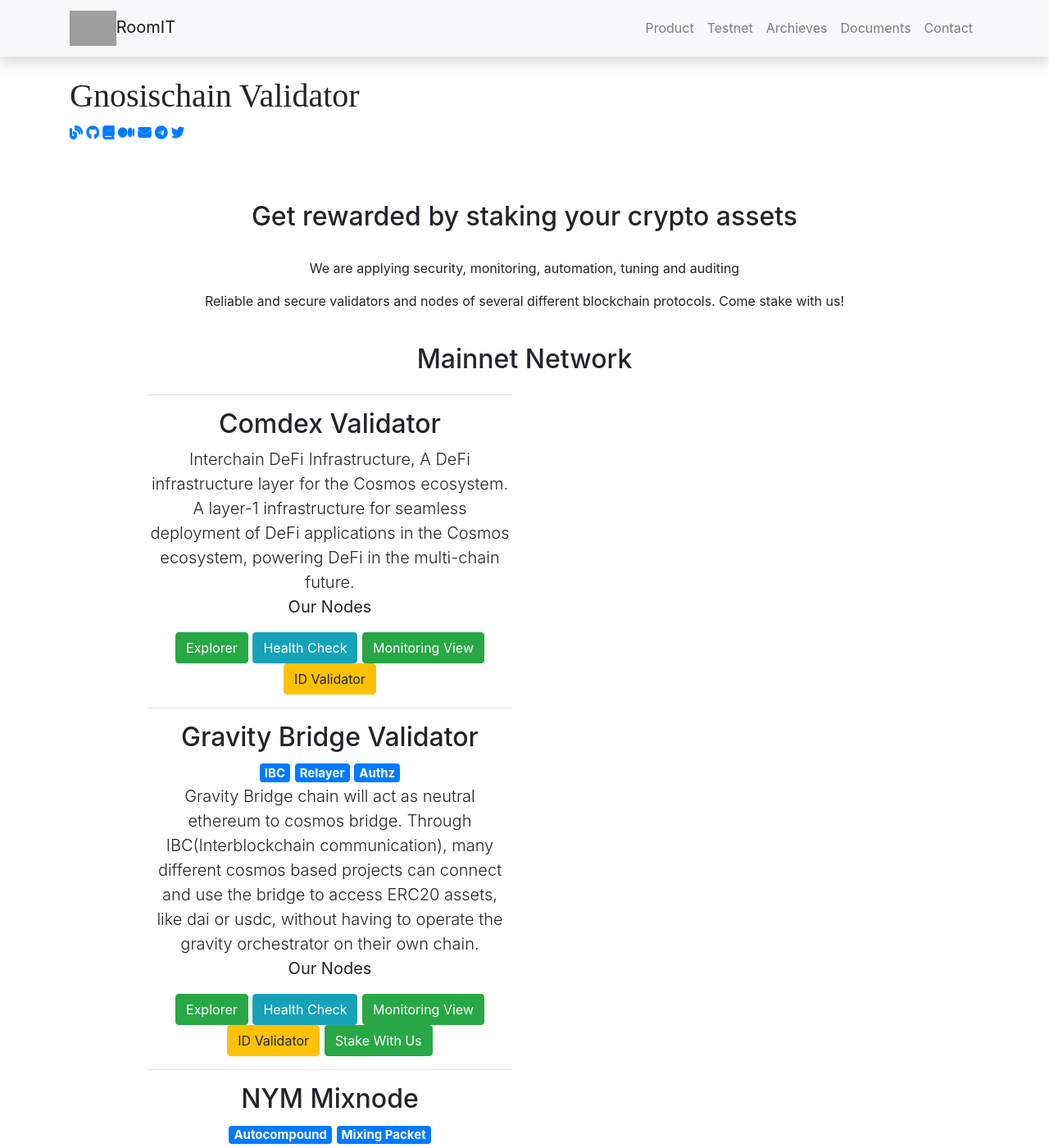
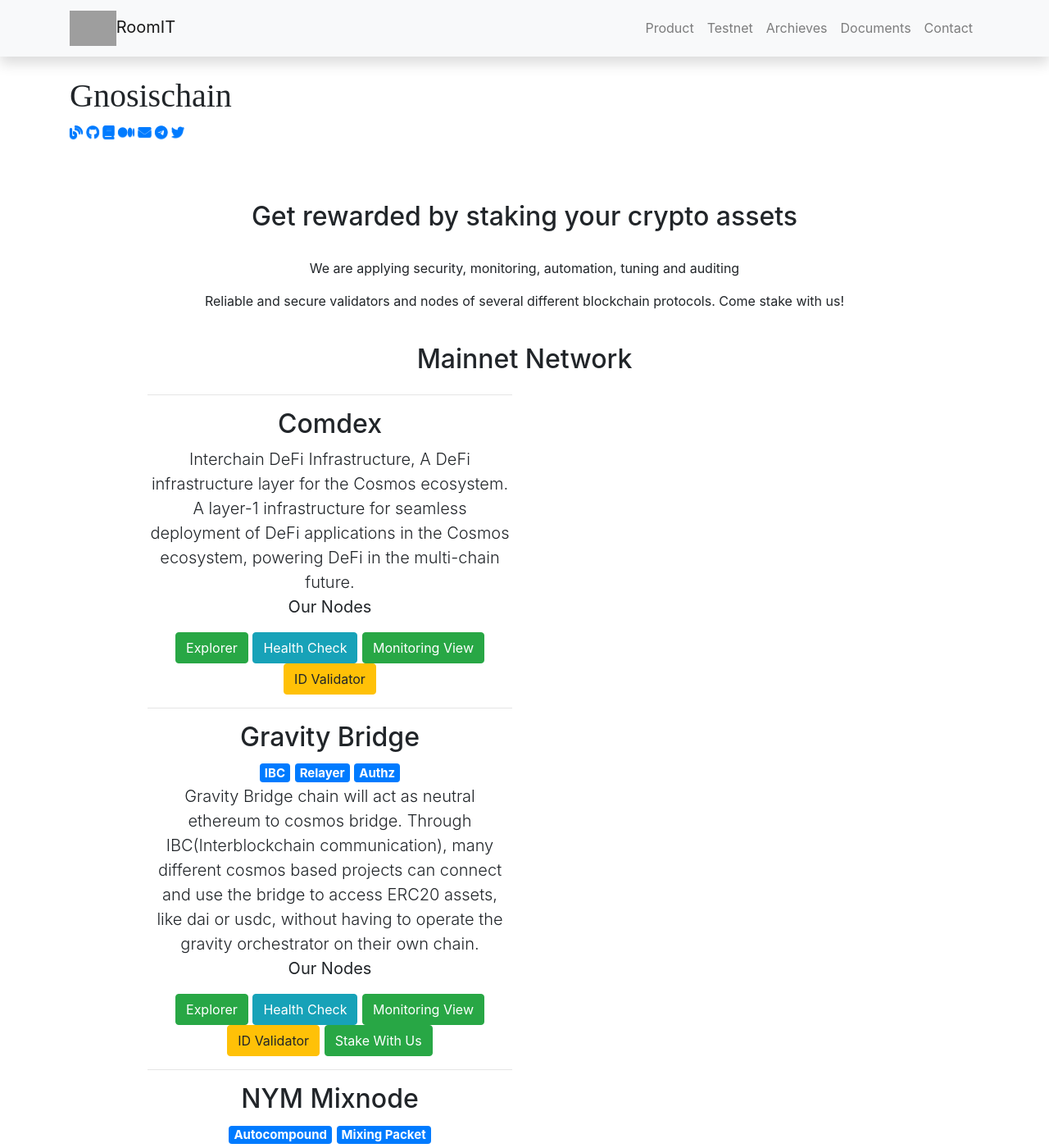
Before and after one commit to roomit-xyz/stake.roomit.xyz, a Jekyll site: the page built from _mainnet/2022-06-10-gnosis.markdown, in a window 1280 px wide and 1400 px high. Shown: the whole window at 82% size. Built offline with Jekyll 4.4.1, drawn with Linux system fonts in a browser that asks for light colours; nearby versions of some CDN libraries; library files that are not in the unit come from our copies; some of the changed text lies outside the part shown; grey boxes are pictures that could not be loaded.

```diff
--- a/_mainnet/2022-06-10-gnosis.markdown
+++ b/_mainnet/2022-06-10-gnosis.markdown
@@ -2,7 +2,7 @@
 layout: default
 img: gnosis.png
 category: Services
-title: Gnosischain Validator<br>
+title: Gnosischain<br>
 description: |
 ---
 Gnosis Chain (Execution layer with EVM) is a fully Ethereum-compatible companion chain with low fees, a native stablecoin, and thriving ecosystem of dApps. Gnosis Chain: Execution Layer GNO Token Validators use the GNO token to provide Proof-of-Stake consensus protection for GBC.
--- a/_mainnet/2022-06-10-myst.markdown
+++ b/_mainnet/2022-06-10-myst.markdown
@@ -2,7 +2,7 @@
 layout: default
 img: mysterium.png
 category: Services
-title: Mysterium Validator
+title: Mysterium
 description: |
 ---
 <div class="col-8">
--- a/_mainnet/2022-11-29-gravity.markdown
+++ b/_mainnet/2022-11-29-gravity.markdown
@@ -2,7 +2,7 @@
 layout: default
 img: gravity.png
 category: Services
-title: Gravity Bridge Validator<br>
+title: Gravity Bridge<br>
 description: |
 ---
 <div class="col-8">
--- a/_mainnet/2022-12-21-comdex.markdown
+++ b/_mainnet/2022-12-21-comdex.markdown
@@ -2,7 +2,7 @@
 layout: default
 img: comdex.png
 category: Services
-title: Comdex Validator<br>
+title: Comdex<br>
 description: |
 ---
 <!-- <div class="col-8">
```
